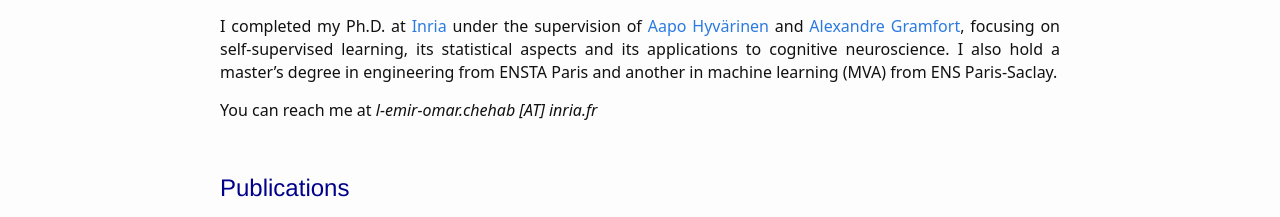
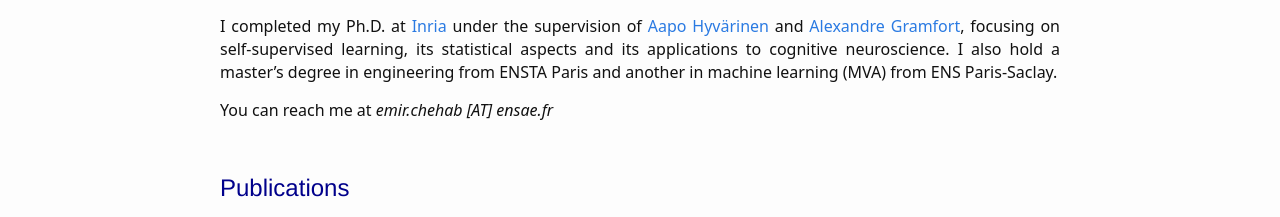
Before and after one commit to l-omar-chehab/l-omar-chehab.github.io, a Jekyll site: the page built from index.md, in a window 1280 px wide. Shown: the part 262-479 px from the top of the page. Built offline with Jekyll 4.4.1, drawn with Linux system fonts in a browser that asks for light colours.

Commit message:
Changed email

```diff
--- a/index.md
+++ b/index.md
@@ -56,8 +56,7 @@
 <!-- I obtained a PhD from Mila (Université de Montréal) under the supervision of Aaron Courville. In my thesis, I investigated deep learning methods for visual dialogue applications. I was also fortunate enough to spend time at the research labs of Facebook, Twitter, and INRIA. -->
 
 
-
-You can reach me at <i>l-emir-omar.chehab [AT] inria.fr</i>
+You can reach me at <i>emir.chehab [AT] ensae.fr</i>
 
 
 <!-- <br> -->
```
